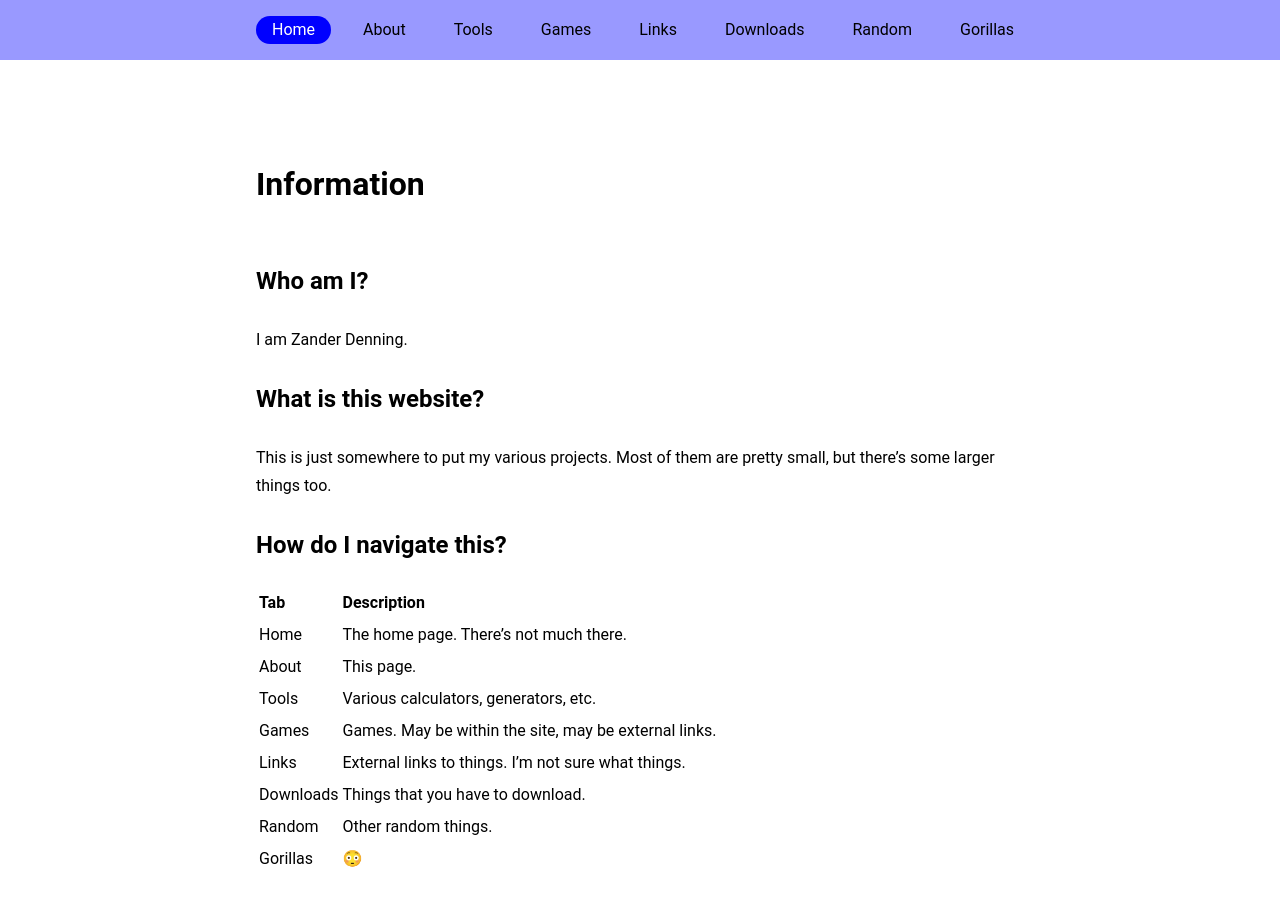
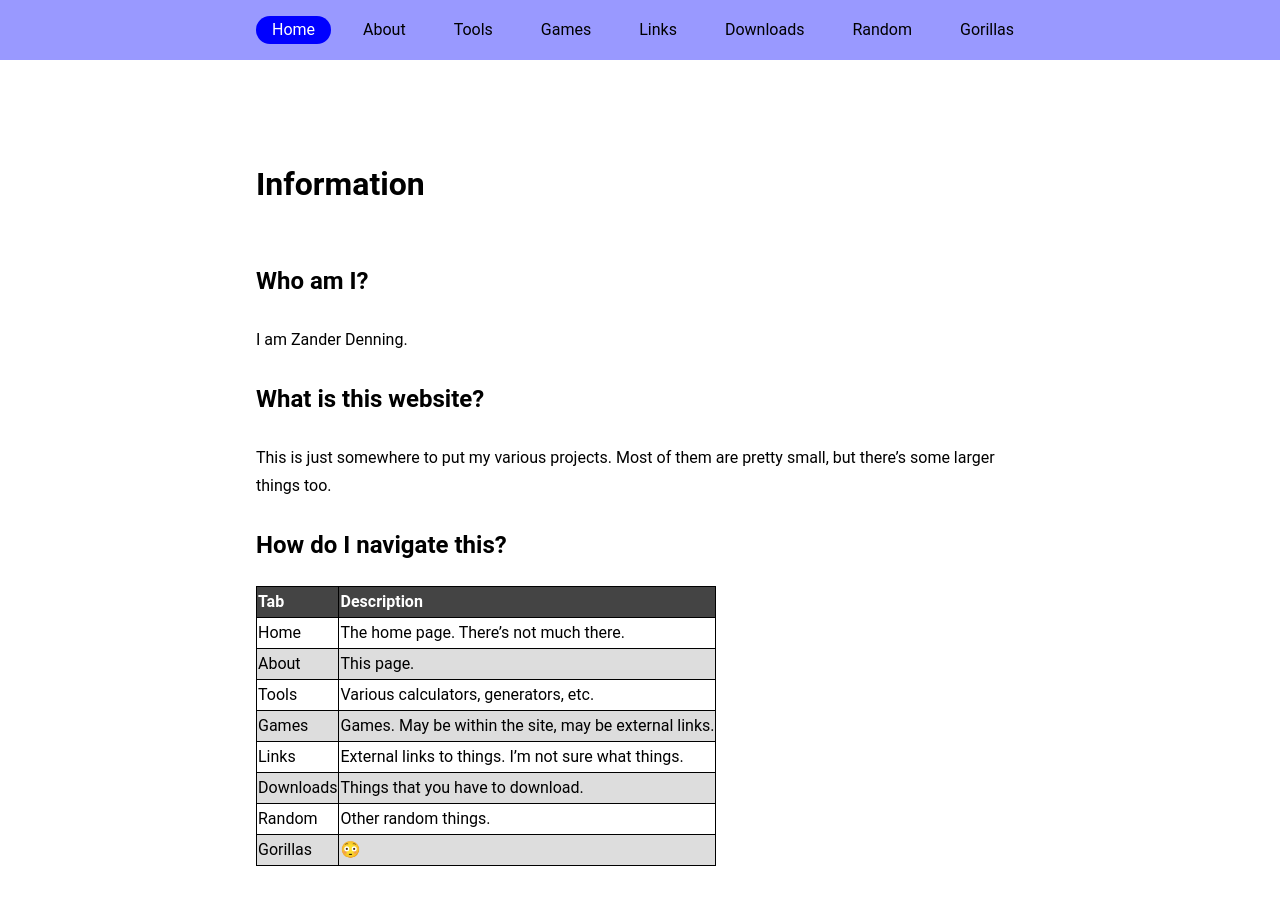
Before and after one commit to eisoptrophobia/eisoptrophobia.github.io, a Jekyll site: the page built from about/index.md, in a window 1280 px wide and 972 px high. Shown: the top 906 px of the window. Built offline with Jekyll 4.4.1, drawn with Linux system fonts in a browser that asks for light colours.

Commit message:
Update index.md

```diff
--- a/about/index.md
+++ b/about/index.md
@@ -1,7 +1,7 @@
 ---
 layout: default
 ---
-<link rel="stylesheet" href="https://eisoptrophobia.github.io/{{ stylesheet }}">
+<link rel="stylesheet" href="https://eisoptrophobia.github.io/about/style.css">
 # Information
 ## Who am I?
 I am Zander Denning.
```
